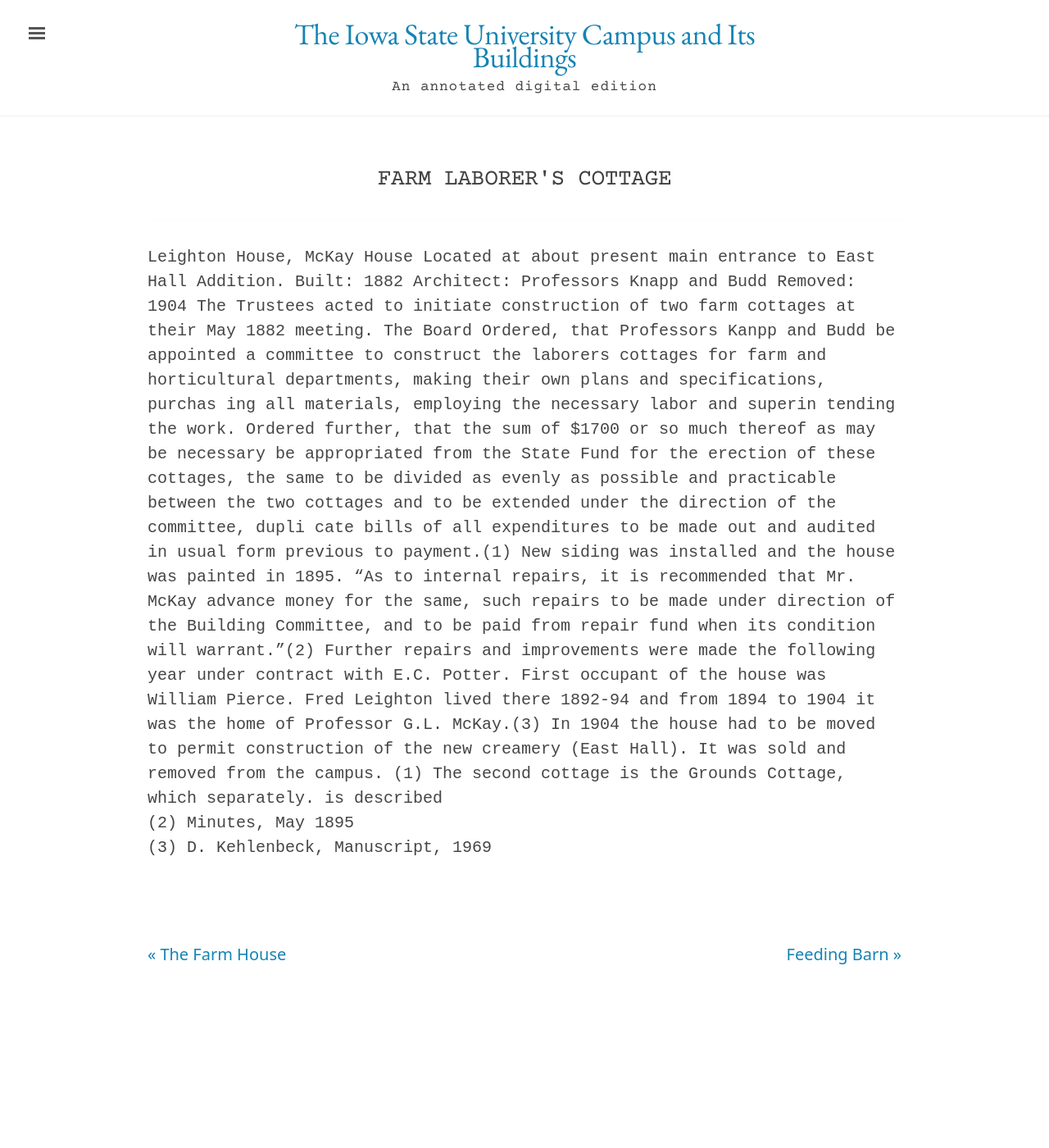
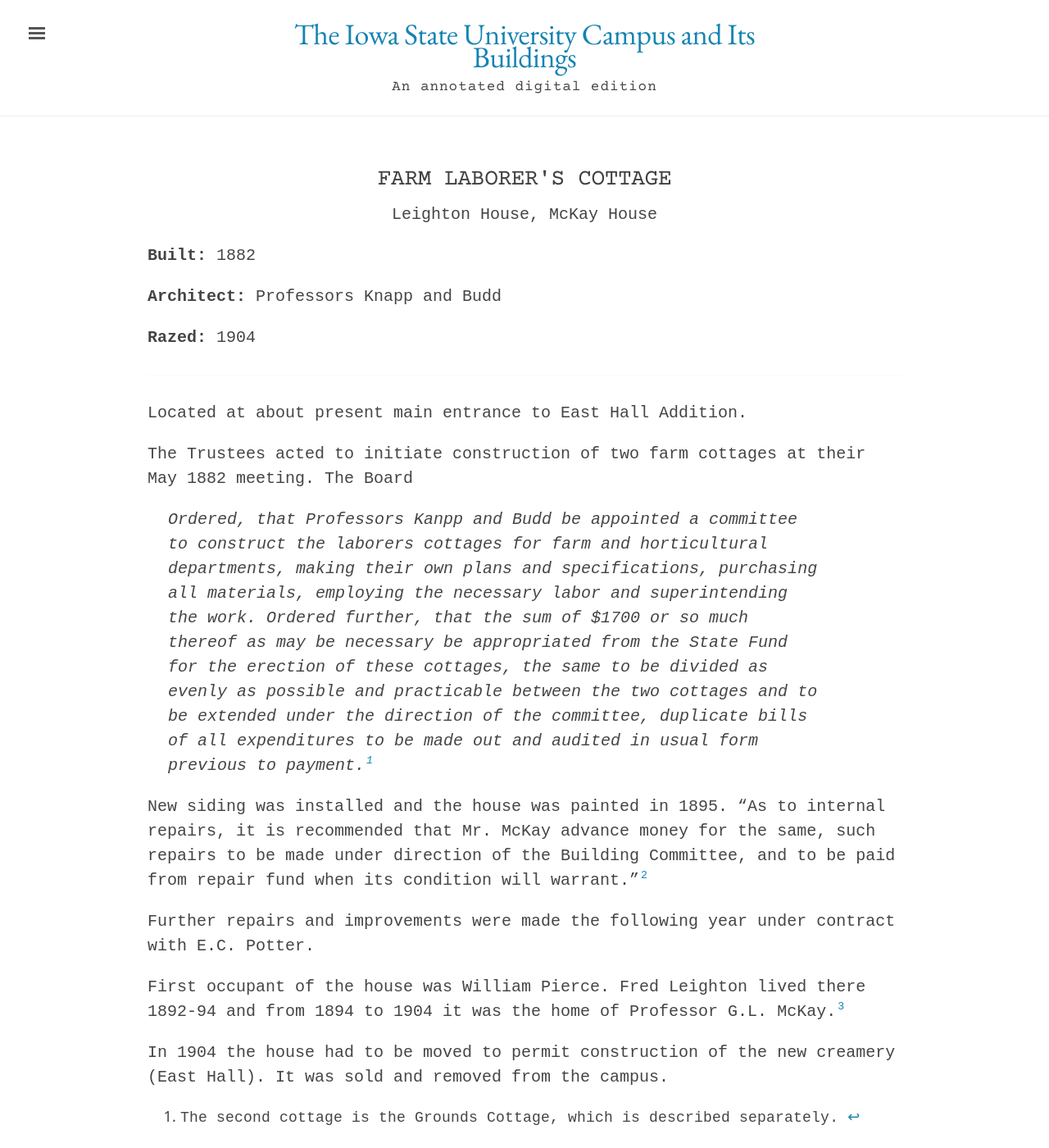
Before and after one commit to emanderson811/day-edition, a Jekyll site: the page built from _texts/buildings/071day-farm-laborers-cottage.md, in a window 1280 px wide and 1400 px high. Shown: the whole window at 82% size. Built offline with Jekyll 4.4.1, drawn with Linux system fonts in a browser that asks for light colours; some of the changed text lies outside the part shown.

Commit message:
Update 071day-farm-laborers-cottage.md

```diff
--- a/_texts/buildings/071day-farm-laborers-cottage.md
+++ b/_texts/buildings/071day-farm-laborers-cottage.md
@@ -2,27 +2,36 @@
 layout: building
 title: "Farm Laborer's Cottage"
 alternative_name:
-built:
+  - "Leighton House"
+  - "McKay House"
+built: 1882
 addition:
-architect:
+architect: "Professors Knapp and Budd"
 contractor:
-razed:
+razed: 1904
 author:
 rights: Public Domain
 source: Iowa State University Library, University Archives
 publication-date: 1980
 ---
 ---
-Leighton House, McKay House
+
 Located at about present main entrance to East Hall Addition.
-Built: 1882 Architect: Professors Knapp and Budd Removed: 1904
+
 The Trustees acted to initiate construction of two farm cottages at their May 1882 meeting. The Board
-Ordered, that Professors Kanpp and Budd be appointed a committee to construct the laborers cottages for farm and horticultural departments, making their own plans and specifications, purchas ing all materials, employing the necessary labor and superin tending the work. Ordered further, that the sum of $1700 or so much thereof as may be necessary be appropriated from the State Fund for the erection of these cottages, the same to be divided as evenly as possible and practicable between the two cottages and to be extended under the direction of the committee, dupli cate bills of all expenditures to be made out and audited in usual form previous to payment.(1)
-New siding was installed and the house was painted in 1895. "As to internal repairs, it is recommended that Mr. McKay advance money for
-the same, such repairs to be made under direction of the Building Committee, and to be paid from repair fund when its condition will warrant."(2)
+
+>Ordered, that Professors Kanpp and Budd be appointed a committee to construct the laborers cottages for farm and horticultural departments, making their own plans and specifications, purchasing all materials, employing the necessary labor and superintending the work. Ordered further, that the sum of $1700 or so much thereof as may be necessary be appropriated from the State Fund for the erection of these cottages, the same to be divided as evenly as possible and practicable between the two cottages and to be extended under the direction of the committee, duplicate bills of all expenditures to be made out and audited in usual form previous to payment.[^fn1]
+
+New siding was installed and the house was painted in 1895. "As to internal repairs, it is recommended that Mr. McKay advance money for the same, such repairs to be made under direction of the Building Committee, and to be paid from repair fund when its condition will warrant."[^fn2]
+
 Further repairs and improvements were made the following year under contract with E.C. Potter.
-First occupant of the house was William Pierce. Fred Leighton lived there 1892-94 and from 1894 to 1904 it was the home of Professor G.L. McKay.(3)
+
+First occupant of the house was William Pierce. Fred Leighton lived there 1892-94 and from 1894 to 1904 it was the home of Professor G.L. McKay.[^fn3]
+
 In 1904 the house had to be moved to permit construction of the new creamery (East Hall). It was sold and removed from the campus.
-(1)  The second cottage is the Grounds Cottage, which separately.  is described
-(2)  Minutes, May  1895
-(3)  D. Kehlenbeck, Manuscript,  1969
+
+[^fn1]:  The second cottage is the Grounds Cottage, which is described separately.
+
+[^fn2]:  Minutes, May  1895
+
+[^fn3]:  D. Kehlenbeck, Manuscript,  1969
```
